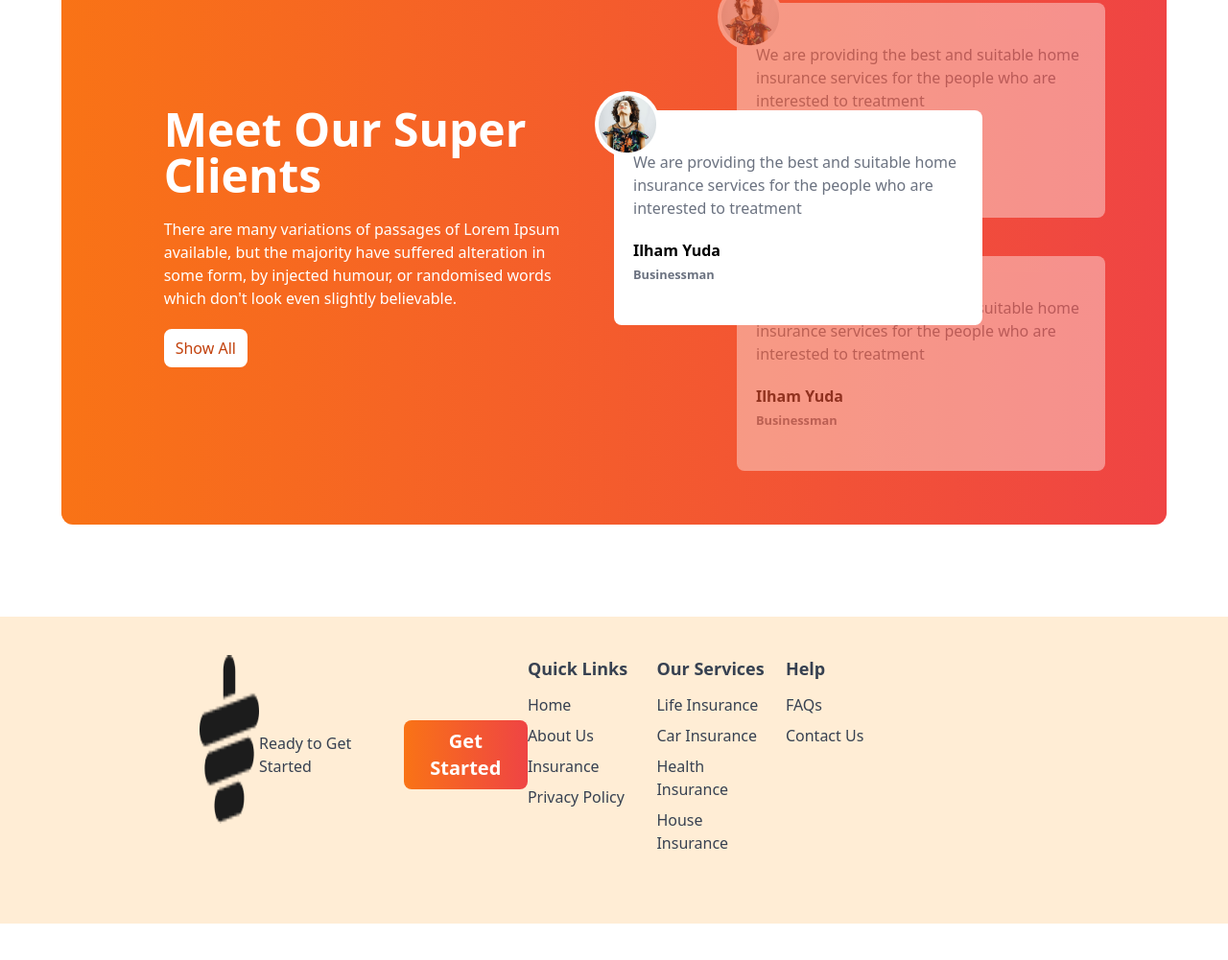
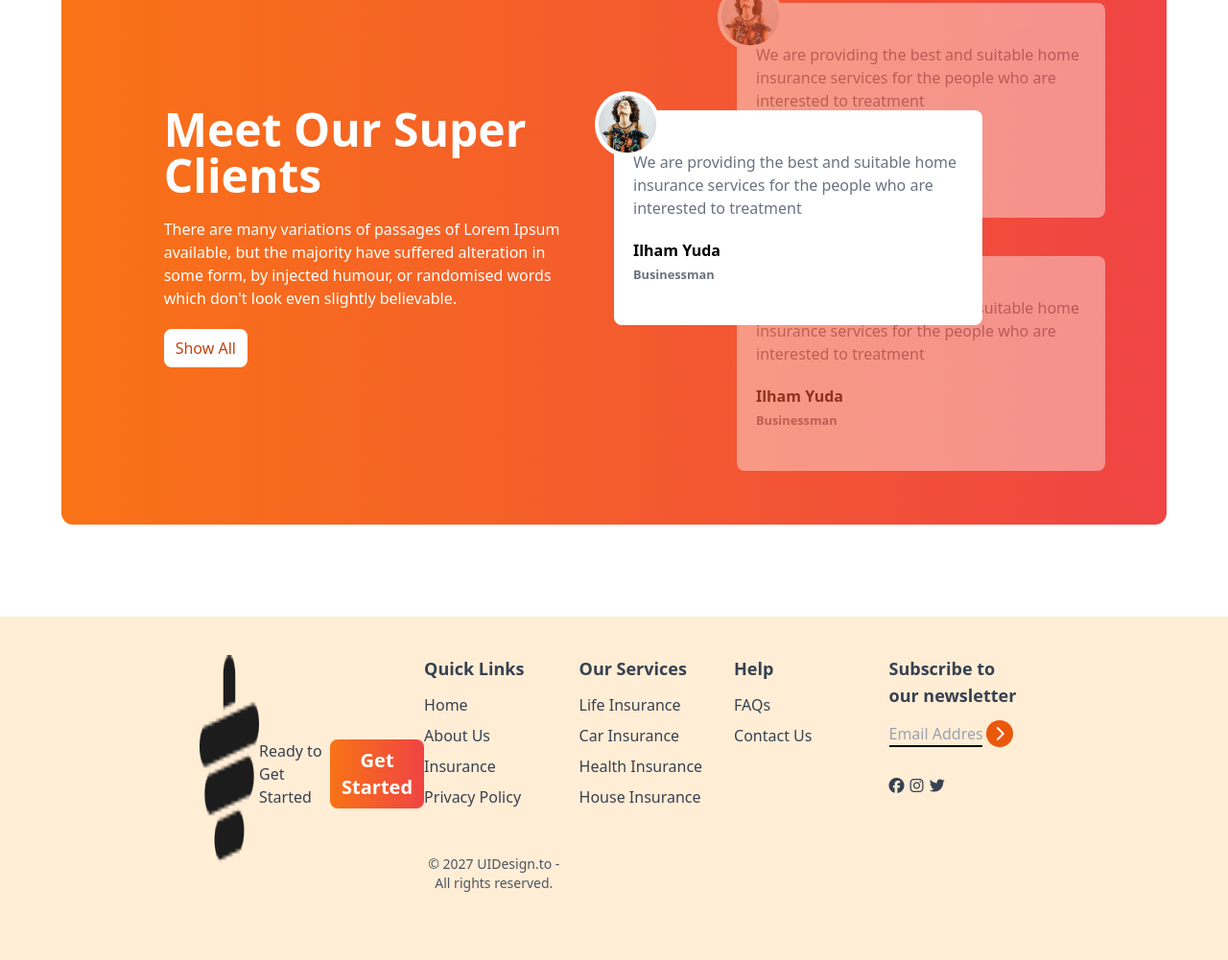
Before and after one commit to Shanjida96/Tea-House, a plain HTML site: page index.html in a window 1280 px wide. Shown: the part 2765-3766 px from the top of the page at 96% size. Before the commit the page ends 3728 px from the top, so only its background shows below. Drawn offline with nearby package versions, Linux system fonts and the light colour scheme.

Commit message:
Footer done

```diff
--- a/index.html
+++ b/index.html
@@ -250,6 +250,24 @@
                            </ul>
                          </div>
                          <!-- Fourth Column -->
+                          <div>
+                            <h3 class="font-semibold text-lg mb-3">Subscribe to our newsletter</h3>
+                            <div class="flex flex-col space-y-2">
+                                <div>
+                                    <input placeholder="Email Address" type="text" class="bg-transparent border-b-2 border-black w-4/6 ">
+                                    <i class="fa-solid fa-chevron-right w-7 h-7 bg-orange-600 inline-flex rounded-full
+                                    text-white justify-center items-center"></i>
+                                    <div  class="flex justify-between w-2/5 mb-2 mt-8">
+                                        <i class="fa-brands fa-facebook"></i>
+                                        <i class="fa-brands fa-instagram"></i>
+                                        <i class="fa-brands fa-twitter"></i>
+                                    </div>
+                                </div>
+                            </div>
+                          </div>
+                          <div class="text-center pt-4 mt-4">
+                            <p class="text-sm text-gray-600">© 2027 UIDesign.to - All rights reserved.</p>
+                          </div>
                      </div>
                 </div>
              </div>
```
